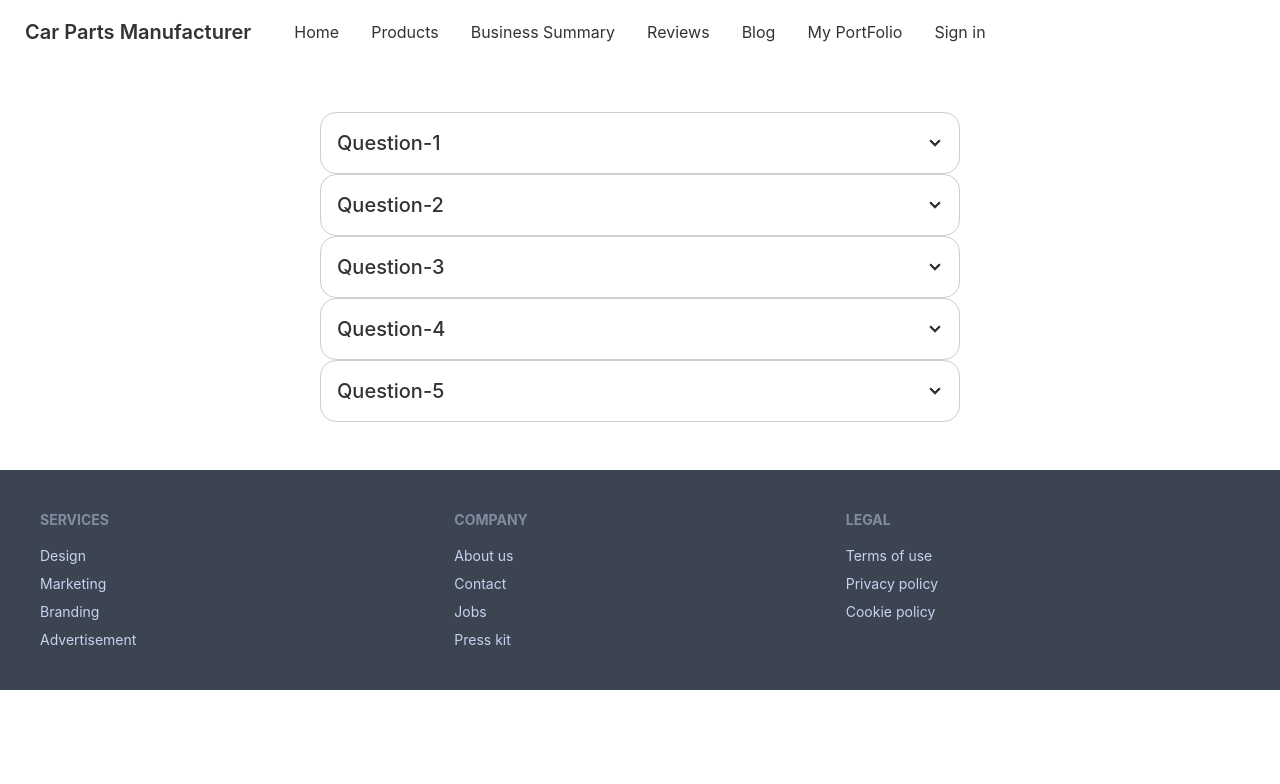
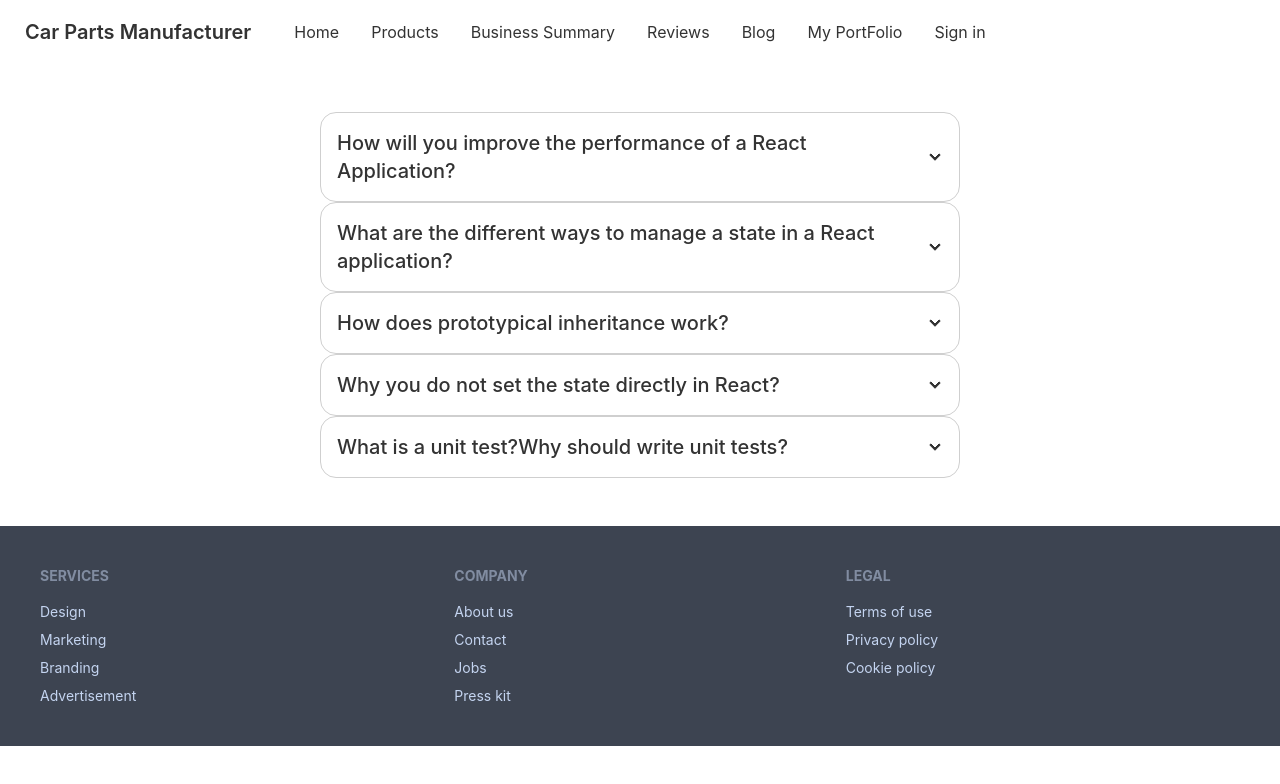
Before and after one commit to chamakkarmakar/Manufacturer-client, a React (Create React App) app: page /blog in a window 1280 px wide. Shown: the top 784 px of the page. Built offline with nearby package versions, Linux system fonts and the light colour scheme; no server answers.

Commit message:
blog section(Q/A) done

```diff
--- a/src/Pages/Blog/Blog.js
+++ b/src/Pages/Blog/Blog.js
@@ -2,22 +2,52 @@ import React from 'react';
 
 const Blog = () => {
     const quesAns = [
-        { ques: "Question-1", ans: "Answer-1" },
-        { ques: "Question-2", ans: "Answer-2" },
-        { ques: "Question-3", ans: "Answer-3" },
-        { ques: "Question-4", ans: "Answer-4" },
-        { ques: "Question-5", ans: "Answer-5" }
+        {
+            ques: "How will you improve the performance of a React Application?",
+            ans: `There are several ways of improving the performance of Web Application. I have included some of them that can help to Optimize the performance of React Applications.
+
+            1. Using the optimized images: We always need to optimize the images that we are going to use in our web application by compressing them. Due to compression, the image size will be reduced and as a result, it will not affect the performance.
+
+            2. Hosting the server and client on a standard environment: The server and client end needs to be hosted on a good server. In that case, CPU of the server matters most as the Web Application will be up for all the day. Hosting the App on cloud could be a good solution.
+
+            3. Props Filtering: Need to make sure that the components are only receiving necesary props. It will reduce the pressure from the CPU and performance will be increased a lot.
+
+            These are the some ways that can improve the performance of the React Application.`
+        },
+        {
+            ques: "What are the different ways to manage a state in a React application?",
+            ans: `When an application gets bigger, we need to manage the state of the application. ome ways of managing state of React Application is included below-
+
+            1. Using React Hook: Hooks brought an state to functional component. Functional component can create and manage local states on their own. React hook can be used as primary state management tools. using the useContext API and useState hook, we can handle the global state management in react application.
+
+            2. Redux: it is a react based state management library. Redux allows to manage application in a single place and keep al changes more detectable. When the local states begins to look messy, we should use the Redux state management library.
+
+            3. React-Query: React query is a library that can solves several state management issues. state management like loading of the data, caching the data, showing or clearing errors etc can be handles nicely by the React-Query.`
+        },
+        {
+            ques: "How does prototypical inheritance work?",
+            ans: `Protoypical inheritance is ability to access the properties of and object from another object. It allows us to reuse the properties from a Javascript object to another through a reference pointer function. For example, mehgani is an object that inherits from wood.prototype. so on top of the chain, there will be tree.prototype. All the other objects are inherit from tree.prototype.`
+        },
+        {
+            ques: "Why you do not set the state directly in React?",
+            ans: `To ensure that a UI nrefresh occurs necesarily, we always need to update the state using the setState() method rather than by mutating the state directly. The component might not render properly if we set the state directly. Also, it will be tough t track down if any odd bugs produced due to it.`
+        },
+        {
+            ques: "What is a unit test?Why should write unit tests?",
+            ans: `Unit test is basically testing a small unit of code or function or a procedure.
+            By doing Unit tests we get the clear understanding of how a function would work or how the interface will display etc. Unit test are automated tests writtent to ensure that a section of an application meets its design and behaves as intended.`
+        }
     ]
     return (
         <div className='container mx-auto lg:w-1/2 w-full my-12'>
             {
-                quesAns.map((qa,index) =>
+                quesAns.map((qa, index) =>
                     <div key={index} tabIndex="0" className="collapse collapse-arrow border border-base-300 bg-base-100 rounded-box">
                         <div className="collapse-title text-xl font-medium">
                             {qa.ques}
                         </div>
                         <div className="collapse-content">
-                            <p>{qa.ans}</p>
+                            <p style={{whiteSpace : 'pre-line'}}>{qa.ans}</p>
                         </div>
                     </div>
                 )
--- a/src/Pages/Dashboard/MyOrder.js
+++ b/src/Pages/Dashboard/MyOrder.js
@@ -1,25 +1,40 @@
+import { signOut } from 'firebase/auth';
 import React, { useEffect, useState } from 'react';
 import { useAuthState } from 'react-firebase-hooks/auth';
+import { useNavigate } from 'react-router-dom';
 import auth from '../../firebase.init';
 
 const MyOrder = () => {
     const [orders, setOrders] = useState([]);
     const [user] = useAuthState(auth);
+    const navigate = useNavigate();
 
     useEffect(() => {
         if (user) {
-            fetch(`http://localhost:5000/order?email=${user.email}`)
-                .then(res => res.json())
+            fetch(`https://nameless-ocean-99245.herokuapp.com/order?email=${user.email}`,{
+                method: 'GET',
+                headers: {
+                    'authorization': `Bearer ${localStorage.getItem('userToken')}`
+                }
+            })
+            .then(res => {
+                if (res.status === 401 || res.status === 403) {
+                    signOut(auth);
+                    localStorage.removeItem('userToken');
+                    navigate('/');
+                }
+                return res.json()
+            })
                 .then(data => {
                     console.log(data);
                     setOrders(data);
                 });
         }
-    }, [user])
+    }, [user,navigate])
 
     return (
         <div className="overflow-x-auto">
-            <table class="table table-compact w-full">
+            <table className="table table-compact w-full">
                 <thead>
                     <tr>
                         <th></th>
--- a/src/firebase.init.js
+++ b/src/firebase.init.js
@@ -4,19 +4,12 @@ import { getAuth } from 'firebase/auth';
 
 // Your web app's Firebase configuration
 const firebaseConfig = {
-  // apiKey: process.env.REACT_APP_API_KEY,
-  // authDomain: process.env.REACT_APP_AUTH_DOMAIN,
-  // projectId: process.env.REACT_APP_PROJECT_ID,
-  // storageBucket: process.env.REACT_APP_STORAGE_BUCKET,
-  // messagingSenderId: process.env.REACT_APP_MESSAGING_SENDER_ID,
-  // appId: process.env.REACT_APP_APP_ID
-
-apiKey: "AIzaSyAfwbgrQKW1cru8ZY9PLqIQWYQJhVP8A-A",
-authDomain: "manufacturer-site.firebaseapp.com",
-projectId: "manufacturer-site",
-storageBucket: "manufacturer-site.appspot.com",
-messagingSenderId: "388734224824",
-appId: "1:388734224824:web:cf23edf29a5b152177e74d"
+  apiKey: process.env.REACT_APP_API_KEY,
+  authDomain: process.env.REACT_APP_AUTH_DOMAIN,
+  projectId: process.env.REACT_APP_PROJECT_ID,
+  storageBucket: process.env.REACT_APP_STORAGE_BUCKET,
+  messagingSenderId: process.env.REACT_APP_MESSAGING_SENDER_ID,
+  appId: process.env.REACT_APP_APP_ID
 
 };
 
--- a/src/hooks/useToken.js
+++ b/src/hooks/useToken.js
@@ -6,7 +6,7 @@ const useToken = user => {
         const email = user?.user?.email;
         const currentUser = {email: email};
         if(email){
-            fetch(`http://localhost:5000/user/${email}`, {
+            fetch(`https://nameless-ocean-99245.herokuapp.com/user/${email}`, {
                 method:'PUT',
                 headers: {
                     'content-type': 'application/json'
```
Also changed, not shown: public/fakedb_parts.json (+7 -0 lines).
